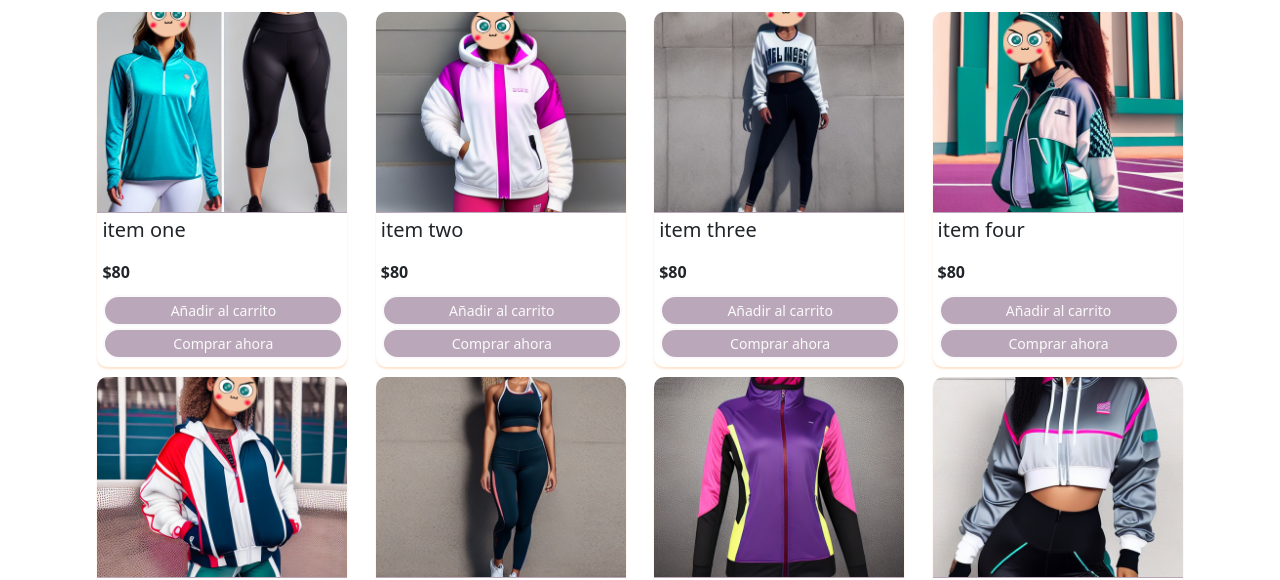
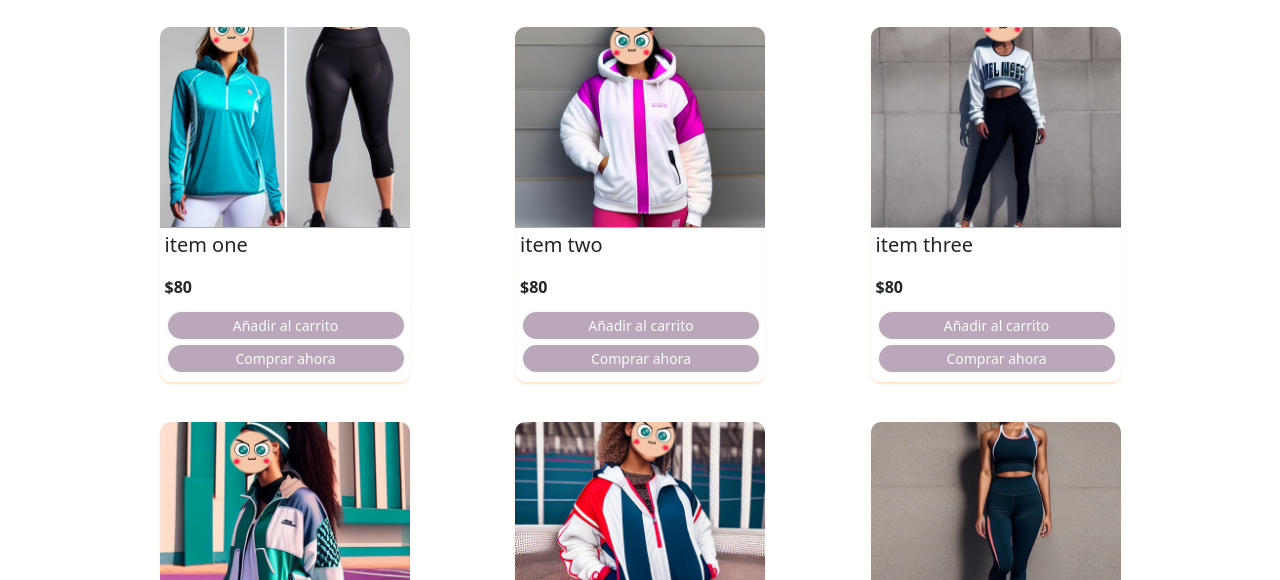
Before and after one commit to Ashrooj/Proyecto-coder-house, a website: page pages/catalogo.html in a window 1280 px wide. Shown: the part 213-793 px from the top of the page. Drawn offline with nearby package versions, Linux system fonts and the light colour scheme; files that its build step writes are made by us from their sources; a web font is replaced by a local one.

Commit message:
EntregaFinalAshlyRodriguez

```diff
--- a/scss/_catalogoStyle.scss
+++ b/scss/_catalogoStyle.scss
@@ -9,7 +9,9 @@ main {
 
        .item-catalogo {
         @include box-item();
-        margin: 5px;
+        margin: 20px;
+        margin-bottom: 20px;
+        gap: 20px;
 
             &:hover {
                 box-shadow: 0px 6px 6px rgba(169, 138, 197, 0.1);
```
